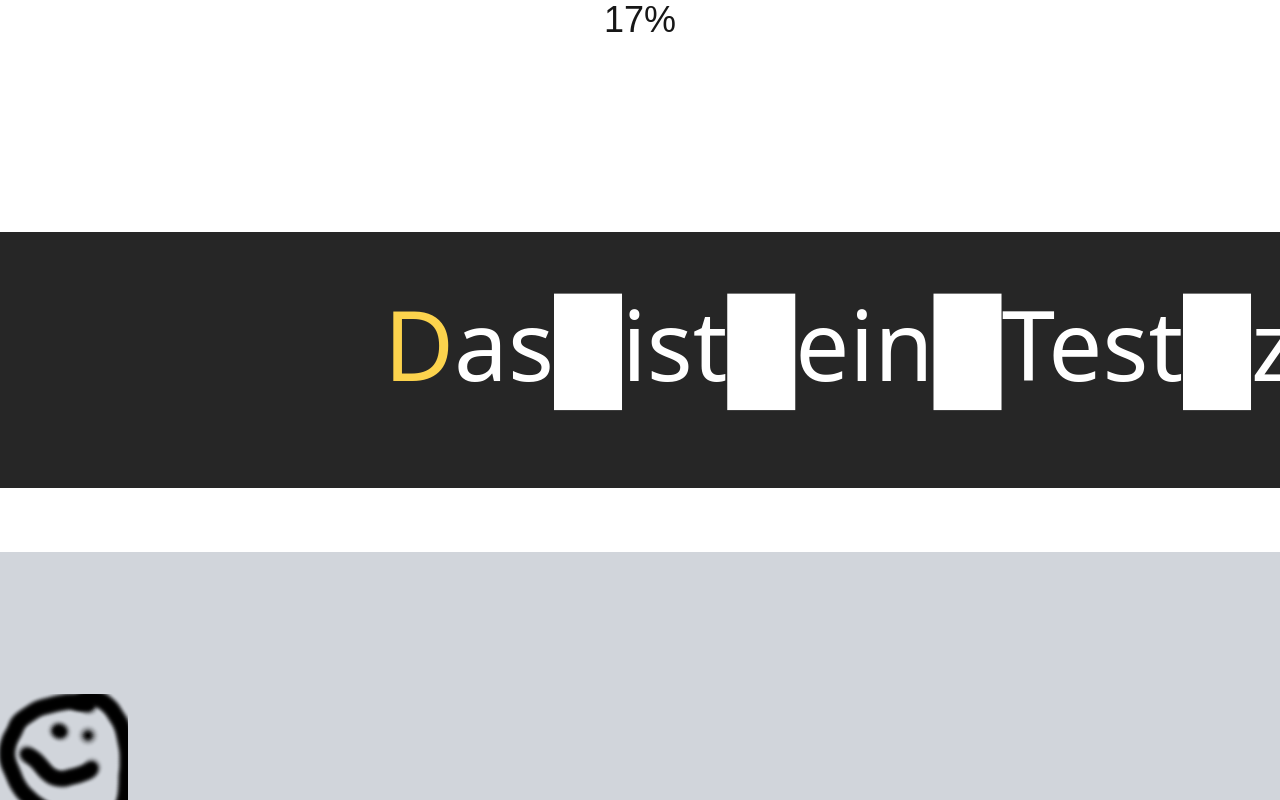
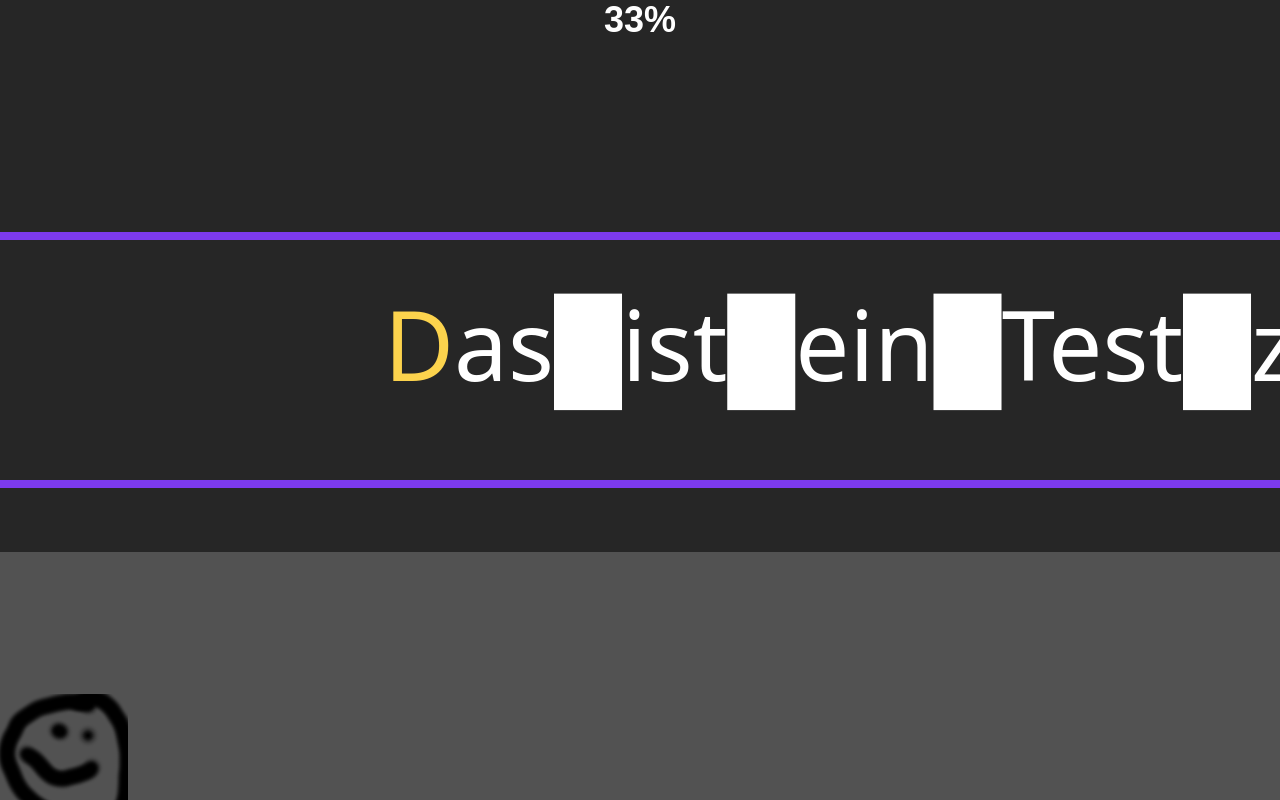
Before and after one commit to rubenb1604/TypeRunner, a Next.js app: page /play in a window 1280 px wide. Shown: the top 800 px of the page. Built offline with nearby package versions, Linux system fonts and the light colour scheme.

Commit message:
Design Update

```diff
--- a/app/Components/Game/CanvasGame.tsx
+++ b/app/Components/Game/CanvasGame.tsx
@@ -107,7 +107,7 @@ const CanvasImage: React.FC<CanvasImageProps> = ({ triggerPlayerUp, onTrigger})
                         checkCollision();
 
                         ctx.clearRect(0, 0, canvas.width, canvas.height);
-                        ctx.fillStyle = '#D1D5DB';
+                        ctx.fillStyle = '#525252';
                         ctx.fillRect(0, 0, canvas.width, canvas.height);
                         ctx.drawImage(image, 0, positionY.current);
 
@@ -128,7 +128,7 @@ const CanvasImage: React.FC<CanvasImageProps> = ({ triggerPlayerUp, onTrigger})
                 // Blöcke spawnen
                 const spawnBlock = () => {
                     if (blocks.current.length > 20) return;
-                    let nbr: number = getRandomNumber(500, 1500);
+                    let nbr:number = getRandomNumber(500, 1500);
                     const blockWidth = nbr;
                     const blockY = 270;
                     blocks.current.push({ x: canvas.width, y: blockY, width: blockWidth, height: canvas.height });
@@ -161,16 +161,7 @@ const CanvasImage: React.FC<CanvasImageProps> = ({ triggerPlayerUp, onTrigger})
     }, [triggerPlayerUp]);
 
     return (
-        <div className="absolute mt-64">
-            <canvas ref={canvasRef} height={390}/>
-
-            {/*<button
-                onClick={playerUp}
-                className="absolute bottom-20 left-1/2 transform -translate-x-1/2 p-2 bg-blue-500 text-white rounded"
-            >
-                Player Up
-            </button>*/}
-        </div>
+            <canvas className="mt-64" ref={canvasRef} height={390}/>
     );
 };
 
--- /dev/null
+++ b/app/Components/Game/Completed/Completed.tsx
@@ -0,0 +1,24 @@
+import StatCard from "@/app/Components/Game/GameOver/StatContainer";
+
+interface Card {
+    Letters:number;
+}
+
+const Completed:React.FC<Card> = ({Letters}) => {
+
+    return (
+        <div className="absolute w-screen h-screen top-0 flex items-center justify-center bg-neutral-800 ">
+            <div className="h-3/4 w-2/3 border-violet-600 border-8 rounded-2xl flex items-center flex-col ">
+                <span className="font-sans mt-6 text-6xl font-extrabold text-white">Completed!</span>
+                <div className="flex justify-center w-full pl-48 pr-48 mt-16 h-full mb-24">
+                    <StatCard Stat={Letters.toString()} text={"You Typed"} text2={"Characters!"} />
+                </div>
+                <a className="hover:bg-neutral-600 p-2 pl-8 pr-8 rounded-2xl border-violet-600 border-4 mb-12 text-white font-sans text-2xl" href={"/"}>Home</a>
+            </div>
+        </div>
+    );
+
+
+};
+
+export default Completed;
--- a/app/Components/Game/GameOver/GameOver.tsx
+++ b/app/Components/Game/GameOver/GameOver.tsx
@@ -10,12 +10,14 @@ const GameOver:React.FC<GameOver> = ({Seconds, Letters}) => {
 
     return (
         <div className="absolute w-screen h-screen top-0 flex items-center justify-center">
-            <div className="h-3/4 w-2/3 border-amber-400 border-8 rounded-2xl bg-white flex items-center flex-col shadow-xl shadow-amber-400">
-                <span className="font-sans mt-6 text-6xl font-extrabold">Game Over!</span>
-                <div className="flex justify-between w-full pl-48 pr-48 mt-16 h-full mb-24">
+            <div className="h-3/4 w-2/3 border-violet-600 border-8 rounded-2xl flex items-center flex-col">
+                <span className="font-sans mt-6 text-6xl font-extrabold text-white">Game Over!</span>
+                <div className="flex justify-between w-full pl-48 pr-48 mt-16 h-full mb-52">
                     <StatContainer Stat={Letters.toString()} text={"You typed"} text2={"Characters!"}/>
-                    <StatContainer Stat={Seconds.toString()} text={"You survived"} text2={"Seconds!"}/>
+                    <StatContainer Stat={Seconds.toString()} text={"You completed"} text2={"Percent!"}/>
                 </div>
+                <a className="hover:bg-neutral-600 p-2 pl-8 pr-8 rounded-2xl border-violet-600 border-4 mb-12 text-white font-sans text-2xl"
+                   href={"/"}>Home</a>
             </div>
         </div>
     );
--- a/app/Components/Game/GameOver/StatContainer.tsx
+++ b/app/Components/Game/GameOver/StatContainer.tsx
@@ -8,10 +8,10 @@ interface Card {
 const StatCard:React.FC<Card> = ({Stat, text, text2}) => {
 
     return (
-        <div className="w-2/5 flex flex-col items-center border-amber-400 border-8 rounded-2xl h-full">
-            <span className="m-4 text-3xl font-sans font-bold text-amber-600">{text}</span>
-            <span className="text-6xl font-sans font-extrabold text-blue-700">{Stat}</span>
-            <span className="m-4 text-3xl font-sans font-bold text-amber-600">{text2}</span>
+        <div className="w-2/5 flex flex-col items-center border-violet-600 border-8 rounded-2xl h-full">
+            <span className="m-4 text-3xl font-sans font-bold text-violet-600">{text}</span>
+            <span className="text-6xl font-sans font-extrabold text-white">{Stat}</span>
+            <span className="m-4 text-3xl font-sans font-bold text-violet-600">{text2}</span>
         </div>
     );
 
--- a/app/Components/Text/ScrollText.tsx
+++ b/app/Components/Text/ScrollText.tsx
@@ -4,6 +4,7 @@ import React, { useEffect, useState, useCallback } from "react";
 import { trackKeyInputs } from "@/app/Components/KeyTracking/KeyInputTracker";
 import CanvasImage from "@/app/Components/Game/CanvasGame";
 import GameOver from "@/app/Components/Game/GameOver/GameOver";
+import Completed from "@/app/Components/Game/Completed/Completed";
 
 interface ScrollTextProps {
     text: string;
@@ -17,7 +18,7 @@ const ScrollText: React.FC<ScrollTextProps> = ({ text }) => {
     const [Letters, setLetters] = useState<number>(0);
     const [Seconds, setSeconds] = useState<number>(0);
 
-    let Goal:number = 30;
+    let Goal:number = 15;
 
 
     useEffect(() => {
@@ -29,6 +30,12 @@ const ScrollText: React.FC<ScrollTextProps> = ({ text }) => {
             return () => clearInterval(interval);
         }
     }, [GameOverState]);
+
+    const interval = setInterval(() => {
+        if(Seconds >= Goal-1){
+            setGameOverState(true);
+        }
+    }, 1000);
 
 
     const pullNextChar = useCallback(() => {
@@ -43,7 +50,6 @@ const ScrollText: React.FC<ScrollTextProps> = ({ text }) => {
     }, [textAvailable]);
 
     const triggerGameOver = () => {
-        console.log("trigger over");
         setGameOverState(true);
     }
 
@@ -54,14 +60,14 @@ const ScrollText: React.FC<ScrollTextProps> = ({ text }) => {
 
 
     return (
-        <div>
+        <div className="bg-neutral-800 h-full">
             {!GameOverState && (
                 <div className="">
-                    <div className="flex justify-center w-full"><span className="text-4xl">{ Math.round(Seconds / Goal * 100)}%</span></div>
+                    <div className="flex justify-center w-full"><span className="text-4xl text-white font-bold">{ Math.round(Seconds / Goal * 100)}%</span></div>
                     <ul className="flex whitespace-nowrap text-8xl mt-64 font-sans">
                         <li className="">
                             <div id="CONSOLEBACKGROUND"
-                                 className="bg-neutral-800 w-screen h-64 absolute mt-[-4rem]"></div>
+                                 className="bg-neutral-800 h-64 absolute mt-[-4rem] border-violet-600 border-8 w-[120%] ml-[-1rem]"></div>
                             <div className="flex w-full bg-neutral-800">
                                 <div className="text-blue-500 text-right w-[500%] absolute mx-[-470%]" id="done">
                                     {replaceToUnderscore(textDone)}
@@ -75,15 +81,20 @@ const ScrollText: React.FC<ScrollTextProps> = ({ text }) => {
                     </ul>
                 </div>
             )}
+            <div className="">
                 <KeyInputPage text={textAvailable} onCharMatch={pullNextChar}/>
-            {GameOverState && (
-                <GameOver Letters={Letters} Seconds={Seconds}/>
+                {GameOverState  && Seconds <= Goal && (
+                    <GameOver Letters={Letters} Seconds={Math.round(Seconds / Goal * 100)}/>
+                )}
+                {Seconds >= Goal && (
+                    <Completed Letters={Letters}/>
                 )}
                 {!GameOverState && (
                     <div className="fixed">
                         <CanvasImage triggerPlayerUp={triggerPlayerUp} onTrigger={triggerGameOver}/>
                     </div>
                 )}
+            </div>
         </div>
     );
 
--- a/app/page.tsx
+++ b/app/page.tsx
@@ -26,8 +26,7 @@ export default function Home() {
         <div className="flex gap-4 items-center flex-col sm:flex-row">
           <a
             className="rounded-full border border-solid border-transparent transition-colors flex items-center justify-center bg-foreground text-background gap-2 hover:bg-[#383838] dark:hover:bg-[#ccc] text-sm sm:text-base h-10 sm:h-12 px-4 sm:px-5"
-            href="https://vercel.com/new?utm_source=create-next-app&utm_medium=appdir-template-tw&utm_campaign=create-next-app"
-            target="_blank"
+            href="/play"
             rel="noopener noreferrer"
           >
             <Image
@@ -37,7 +36,7 @@ export default function Home() {
               width={20}
               height={20}
             />
-            Deploy now
+            Play Now
           </a>
           <a
             className="rounded-full border border-solid border-black/[.08] dark:border-white/[.145] transition-colors flex items-center justify-center hover:bg-[#f2f2f2] dark:hover:bg-[#1a1a1a] hover:border-transparent text-sm sm:text-base h-10 sm:h-12 px-4 sm:px-5 sm:min-w-44"
--- a/app/play/page.tsx
+++ b/app/play/page.tsx
@@ -7,7 +7,7 @@ const PlayPage: React.FC = () => {
     const text:string = "Das ist ein Test zu diesem tollen Programm.";
 
     return (
-        <div className="overflow-hidden">
+        <div className="overflow-hidden bg-neutral-600 h-screen">
             <ScrollText text={text}/>
         </div>
     );
```
Also changed, not shown: public/platform.png. Lines whose indentation alone changed are shown as unchanged.
